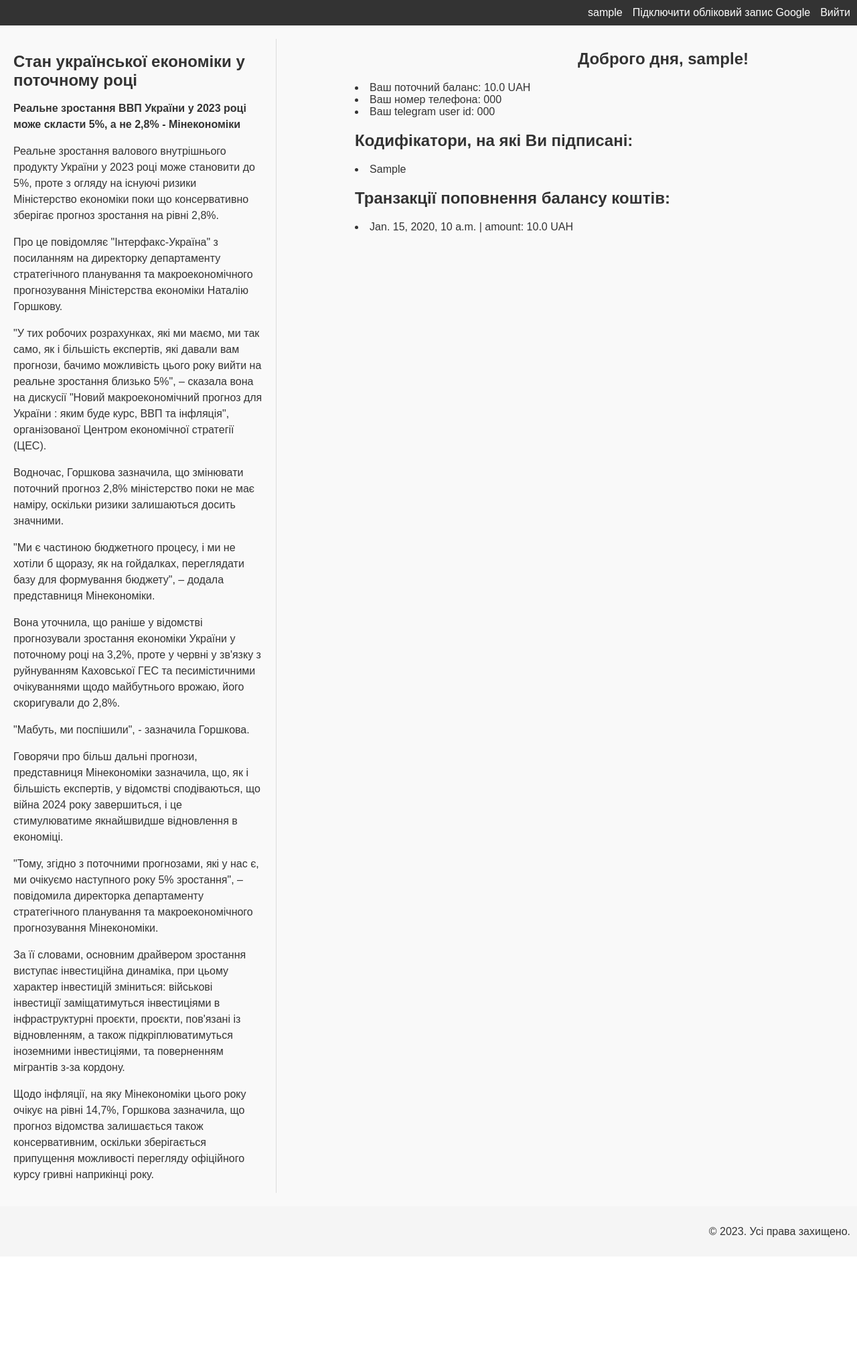
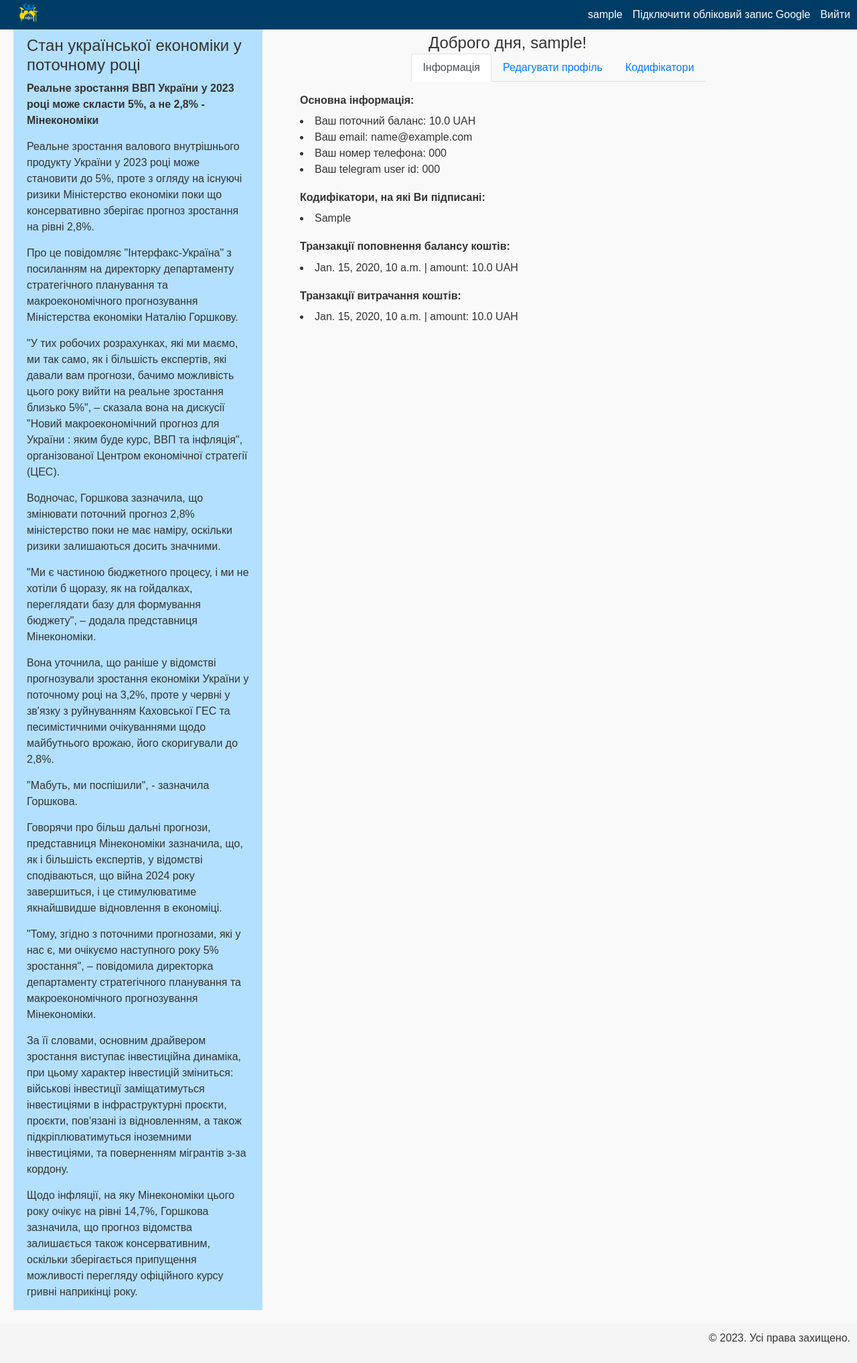
Before and after one commit to gelono/django_tenders, a Django app: template tenders/templates/tenders/profile.html in a window 1280 px wide. Shown: the whole page at 67% size. Before the commit the page ends 1847 px from the top, so only its background shows below. Run offline with Django 3.2, Linux system fonts and the light colour scheme; a user stored in the database is signed in; tables that the repository leaves empty hold one stand-in row (values such as "Sample post"); the template is opened without the code that fills it: values that come from a table or form of the project are taken from there, most other values are stand-ins (such as "Sample title", 1, 10 or a date in 2020); parts of the project's set-up code (start-up, migrations or seed data) failed here and were passed over; some libraries are stand-ins or nearby versions.

Commit message:
Add static/tab switching to the profile page

```diff
--- a/tenders/auth_views.py
+++ b/tenders/auth_views.py
@@ -2,7 +2,6 @@ from django.contrib.auth import authenticate
 from rest_framework.authtoken.models import Token
 from rest_framework.decorators import api_view, authentication_classes, permission_classes
 from rest_framework.response import Response
-
 from tenders.serializers import RegistrationSerializer
 
 
--- a/tenders/forms.py
+++ b/tenders/forms.py
@@ -1,14 +1,59 @@
 from django.contrib.auth.forms import UserCreationForm
 from django.contrib.auth.models import User
 from django import forms
+from django.core.exceptions import ValidationError
+
+from tenders.models import Subscriber
 
 
 class RegisterUserForm(UserCreationForm):
+    first_name = forms.CharField(label="Ім'я", widget=forms.TextInput(attrs={'class': 'form-input'}))
+    last_name = forms.CharField(label="Прізвище", widget=forms.TextInput(attrs={'class': 'form-input'}))
+    email = forms.EmailField(label='Email', widget=forms.EmailInput(attrs={'class': 'form-input'}))
+    phone_number = forms.CharField(label='Телефон', widget=forms.TextInput(attrs={'class': 'form-input'}))
     username = forms.CharField(label='Логін', widget=forms.TextInput(attrs={'class': 'form-input'}))
-    email = forms.EmailField(label='Email', widget=forms.EmailInput(attrs={'class': 'form-input'}))
     password1 = forms.CharField(label='Пароль', widget=forms.PasswordInput(attrs={'class': 'form-input'}))
     password2 = forms.CharField(label='Повтор пароля', widget=forms.PasswordInput(attrs={'class': 'form-input'}))
 
     class Meta:
         model = User
-        fields = ('username', 'email', 'password1', 'password2')
+        fields = ('first_name', 'last_name', 'email', 'phone_number', 'username', 'password1', 'password2')
+
+
+class UpdateUserForm(forms.ModelForm):
+    first_name = forms.CharField(label="Ім'я", widget=forms.TextInput(attrs={'class': 'form-input'}))
+    last_name = forms.CharField(label="Прізвище", widget=forms.TextInput(attrs={'class': 'form-input'}))
+    email = forms.EmailField(label='Email', widget=forms.EmailInput(attrs={'class': 'form-input'}))
+    phone_number = forms.CharField(label='Телефон', widget=forms.TextInput(attrs={'class': 'form-input'}))
+    username = forms.CharField(label='Логін', widget=forms.TextInput(attrs={'class': 'form-input'}))
+    telegram_user_id = forms.CharField(label="Telegram user id", widget=forms.TextInput(attrs={'class': 'form-input'}))
+
+    class Meta:
+        model = User
+        fields = ('first_name', 'last_name', 'email', 'phone_number', 'username', 'telegram_user_id')
+
+    def clean_phone_number(self):
+        phone_number = self.cleaned_data['phone_number']
+        if not phone_number[1:].isnumeric() or len(phone_number) > 15:
+            raise ValidationError('Phone number must be a 15-digit numeric value or less')
+        return phone_number
+
+    def clean_telegram_user_id(self):
+        telegram_user_id = self.cleaned_data['telegram_user_id']
+        if len(telegram_user_id) > 20:
+            raise ValidationError('Telegram user id must contain less than 21 symbols')
+        return telegram_user_id
+
+    def save(self, commit=True):
+        user = super().save(commit=False)
+
+        # Update Subscriber model fields
+        subscriber, created = Subscriber.objects.get_or_create(user=user)
+        subscriber.phone_number = self.cleaned_data['phone_number']
+        subscriber.telegram_user_id = self.cleaned_data['telegram_user_id']
+        subscriber.save()
+
+        if commit:
+            user.save()
+
+        return user
--- a/tenders/serializers.py
+++ b/tenders/serializers.py
@@ -78,13 +78,14 @@ class ExtendedCompanyDataSerializer(serializers.ModelSerializer):
 class RegistrationSerializer(serializers.ModelSerializer):
     class Meta:
         model = User
-        fields = ("username", "first_name", "last_name", "password")
+        fields = ("username", 'email', "first_name", "last_name", "password")
 
         def create(self, validated_data):
             user = User.objects.create(
                 username=validated_data['username'],
                 password=validated_data['password'],
                 first_name=validated_data['first_name'],
-                last_name=validated_data['last_name']
+                last_name=validated_data['last_name'],
+                email=validated_data['email']
             )
             return user
--- a/tenders/static/tenders/css/styles.css
+++ b/tenders/static/tenders/css/styles.css
@@ -6,7 +6,7 @@ body {
     color: #333;
 }
 header {
-    background-color: #333;
+    background-color: #003d66;
     color: #fff;
     padding: 10px;
     display: flex;
@@ -24,6 +24,9 @@ main {
 article {
     flex: 0 0 30%; /* 30% width, not growing or shrinking */
     padding-right: 20px;
+    padding-left: 20px;
+    background-color: #b3e0ff;
+    margin-top: -20px;
 }
 aside {
     flex: 1;
@@ -38,8 +41,16 @@ footer {
 }
 h1 {
     font-size: 24px;
+    margin-top: 10px;
+}
+
+h3 {
+    font-size: 16px;
+    font-weight: bold;
+    margin-top: 20px;
     margin-bottom: 10px;
 }
+
 p {
     font-size: 16px;
     line-height: 1.5;
@@ -70,16 +81,17 @@ a {
     flex-direction: column;
     align-items: center; /* Center items horizontally */
     margin-right: 20px; /* Add spacing between the article and the form */
-    border-left: 1px solid #ddd;
+
 }
 
 .form-container h1 {
-    margin-left: 450px;
-    margin-bottom: 20px; /* Add spacing between the title and the form */
+    margin-left: 220px;
+    margin-bottom: 10px; /* Add spacing between the title and the form */
 }
 
+
 .form-container form {
-    margin-left: 450px;
+    margin-left: 200px;
     width: 100%; /* Ensure the form occupies the entire width of its container */
     max-width: 400px; /* Set a maximum width for the form */
     padding: 20px; /* Add padding for a better visual appearance */
--- a/tenders/templates/tenders/base.html
+++ b/tenders/templates/tenders/base.html
@@ -3,16 +3,26 @@
 <!DOCTYPE html>
 <html lang="uk">
 <head>
-    <meta charset="UTF-8">
+    <title>{{title}}</title>
+    <!-- Bootstrap CSS -->
+    <link rel="stylesheet" href="https://maxcdn.bootstrapcdn.com/bootstrap/4.5.2/css/bootstrap.min.css">
+    <!-- jQuery -->
+    <script src="https://ajax.googleapis.com/ajax/libs/jquery/3.5.1/jquery.min.js"></script>
+    <!-- Bootstrap JS -->
+    <script src="https://maxcdn.bootstrapcdn.com/bootstrap/4.5.2/js/bootstrap.min.js"></script>
+
+    <link rel="stylesheet" href="{% static 'tenders/css/styles.css' %}">
+    <meta http-equiv="Content-Type" content="text/html; charset=utf-8">
+    <link rel="shortcut icon" href="{% static 'tenders/images/logo_1.png' %}" type="image/x-icon"/>
     <meta name="viewport" content="width=device-width, initial-scale=1.0">
-    <title>{{title}}</title>
-    <link rel="stylesheet" href="{% static 'tenders/css/styles.css' %}">
-
 </head>
 <body>
     <header>
+        <a href="{% url 'home' %}" style="position: absolute; top: 1px; left: 10px;">
+            <img src="{% static 'tenders/images/logo_1.png' %}" alt="Logo" class="logo" style="width: 35px; height: auto;">
+        </a>
         {% if user.is_authenticated %}
-          <a href="{{ subscriber.get_absolute_url }}">{{ user.username }}</a>
+          <a href="{{ user.subscriber.get_absolute_url }}">{{ user.username }}</a>
           <a href="{% provider_login_url 'google' process='connect' %}">Підключити обліковий запис Google</a>
           <a href="{% url 'logout' %}">Вийти</a>
         {% else %}
--- a/tenders/templates/tenders/profile.html
+++ b/tenders/templates/tenders/profile.html
@@ -1,20 +1,82 @@
 {% extends 'tenders/base.html' %}
 
 {% block content %}
-<div class="form-container">
+<div style="display: flex; flex-wrap: wrap; flex-direction: column;">
+    <div style="position: absolute; top: 5%; left: 50%;">
         <h1>Доброго дня, {{ user.username }}!</h1>
+    </div>
+    <!-- Add the tab navigation -->
+    <div style="position: absolute; top: 10%; left: 48%;">
+        <ul class="nav nav-tabs" id="profileTabs">
+            <li class="nav-item">
+                <a class="nav-link active" data-toggle="tab" href="#profileInfo">Інформація</a>
+            </li>
+            <li class="nav-item">
+                <a class="nav-link" data-toggle="tab" href="#editProfile">Редагувати профіль</a>
+            </li>
+            <li class="nav-item">
+                <a class="nav-link" data-toggle="tab" href="#editCodifier">Кодифікатори</a>
+            </li>
+        </ul>
+    </div>
+    <!-- Tab content -->
+    <div class="tab-content" style="position: absolute; top: 15%; left: 35%;">
+        <div id="profileInfo" class="tab-pane fade show active">
+            <!-- Existing profile information -->
             <div>
+                <h3>Основна інформація:</h3>
                 <li>Ваш поточний баланс: {{ subscriber.subscriberbalance.current_balance }} UAH</li>
+                <li>Ваш email: {{ subscriber.user.email }}</li>
                 <li>Ваш номер телефона: {{ subscriber.phone_number }}</li>
                 <li>Ваш telegram user id: {{ subscriber.telegram_user_id }}</li>
-        <h2>Кодифікатори, на які Ви підписані:</h2>
+                    <h3>Кодифікатори, на які Ви підписані:</h3>
+                    {% if dk_numbers %}
                         {% for dk in dk_numbers %}
                             <li>{{ dk }}</li>
                         {% endfor %}
-        <h2>Транзакції поповнення балансу коштів:</h2>
+                    {% else %}
+                        <li>У Вас немає підписок</li>
+                    {% endif %}
+                    <h3>Транзакції поповнення балансу коштів:</h3>
+                    {% if transactions_in %}
                         {% for t in transactions_in %}
                             <li>{{ t.created }} | amount: {{ t.amount }} UAH</li>
                         {% endfor %}
+                    {% else %}
+                        <li>У Вас немає транзакцій</li>
+                    {% endif %}
+                    <h3>Транзакції витрачання коштів:</h3>
+                    {% if transactions_out %}
+                        {% for t in transactions_out %}
+                            <li>{{ t.created }} | amount: {{ t.amount }} UAH</li>
+                        {% endfor %}
+                    {% else %}
+                        <li>У Вас немає транзакцій</li>
+                    {% endif %}
+            </div>
+        </div>
+
+        <div id="editProfile" class="tab-pane fade">
+            <!-- Form for editing user data -->
+            <div class="form-container">
+                <h1>Оновити дані</h1>
+                <form method="post">
+                    {% csrf_token %}
+                    {% for f in update_user_form %}
+                        <p><label class="form-label" for="{{ f.id_for_label }}">{{ f.label }}: </label>{{ f }}</p>
+                        <div class="form-error">{{ f.errors }}</div>
+                    {% endfor %}
+                    <button type="submit">Оновити</button>
+                </form>
+            </div>
+        </div>
+
+        <div id="editCodifier" class="tab-pane fade">
+            <!-- Codifiers -->
+            <div >
+                <h1>Панель кодифікаторів</h1>
+            </div>
+        </div>
     </div>
 </div>
 {% endblock %}
```
Also changed, not shown: tenders/viewsets.py (+45 -7 lines), tenders/static/tenders/images/logo.jpg (added), tenders/static/tenders/images/logo_1.png (added), tenders/static/tenders/images/main.jpg (added). Lines whose indentation alone changed are shown as unchanged.
